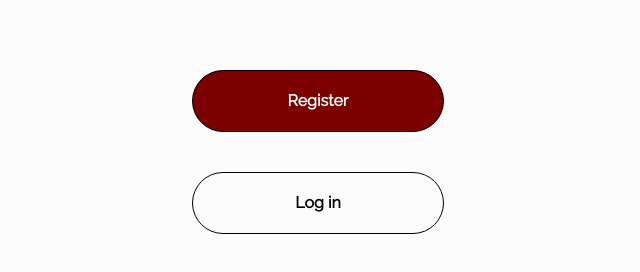
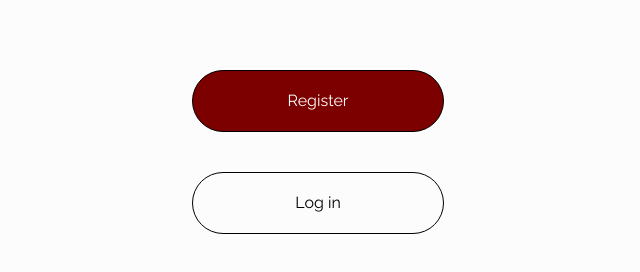
Before and after one commit to OssianN/Wine-App, a React (Create React App) app in the folder client/: page / in a window 1280 px wide. Shown: the part 308-580 px from the top of the page, without its empty margins (322-962 px from the left). Built offline with nearby package versions, Linux system fonts and the light colour scheme.

Commit message:
deploy to heroku

```diff
--- a/client/src/App.css
+++ b/client/src/App.css
@@ -15,7 +15,7 @@ html, body, #root {
 input, button {
   outline: none;
   font-family: Montserrat, sans-serif;
-  font-weight: bold;
+  font-weight: 700;
   text-transform: capitalize;
 }
 
@@ -427,7 +427,7 @@ form input {
   border-radius: 100px;
   margin-top: 40px;
   text-decoration: none;
-  font-weight: bold;
+  font-weight: 400;
   color: black;
 }
 
```
Also changed, not shown: 6 other files (tests, documents, lock files or other folders).
